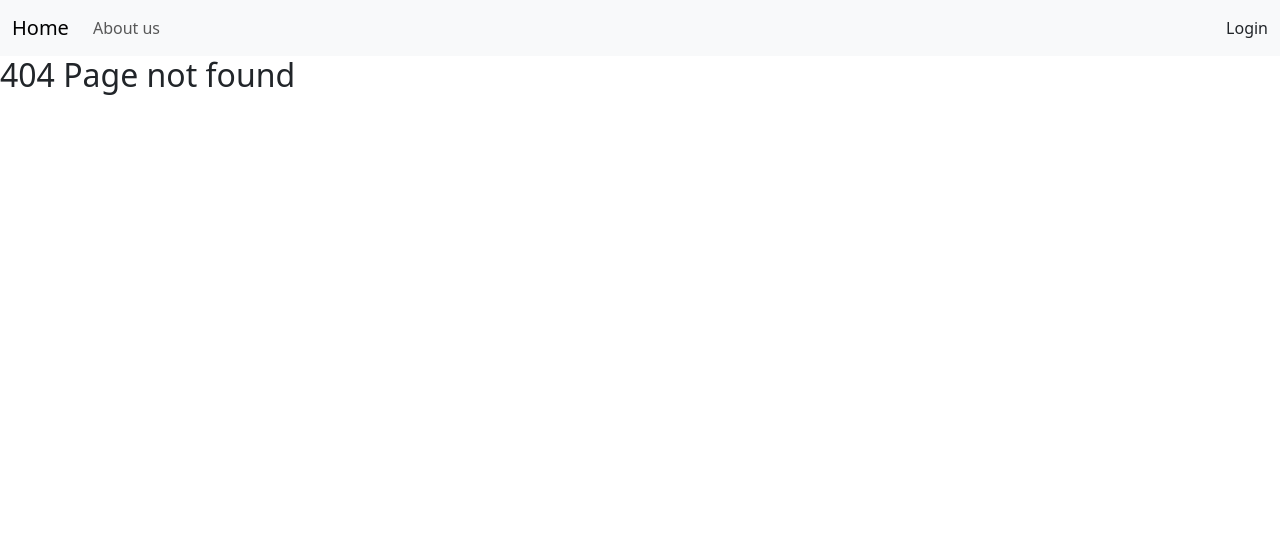
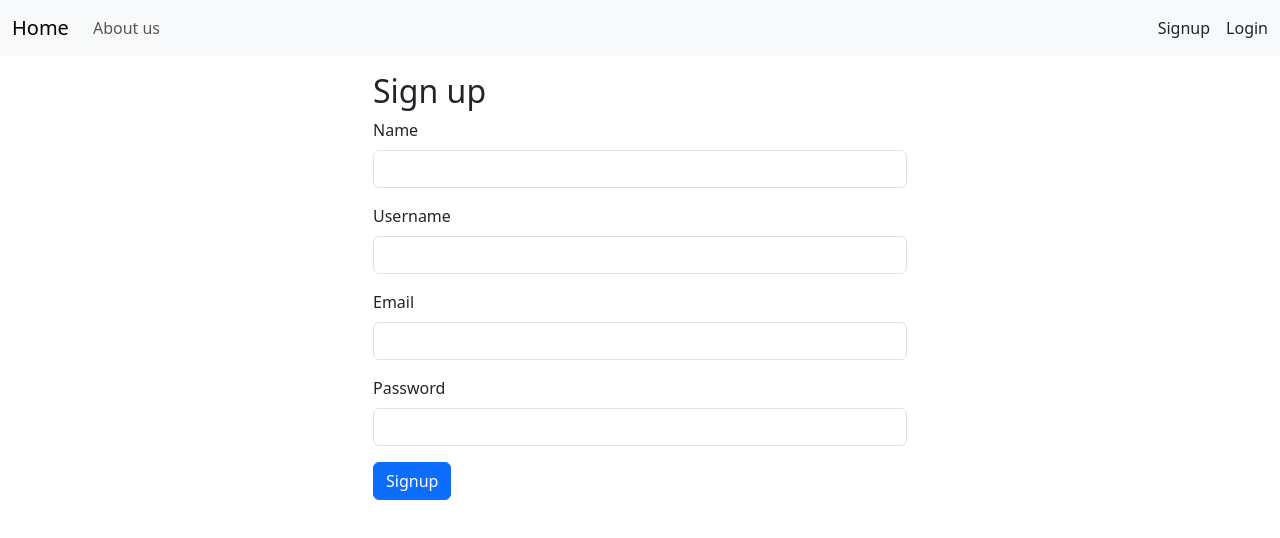
Before and after one commit to AmanVhora/react-jwt-authentication, a React (Create React App) app: page /signup in a window 1280 px wide. Before the commit this address had no page. Shown: the top 538 px of the page. Built offline with nearby package versions, Linux system fonts and the light colour scheme; no server answers.

Commit message:
Implement Sign up, user profile, delete user account and getting error in edit profile that needs to be solve

```diff
--- a/src/App.js
+++ b/src/App.js
@@ -2,12 +2,33 @@ import { BrowserRouter } from 'react-router-dom';
 import './App.css';
 import Navigationbar from './components/Navbar';
 import Routes from './routes/Routes';
+import { useDispatch, useSelector } from "react-redux";
+import { allUsers, getCurrentUser, profile } from './slices/userSlice';
+import { useEffect } from 'react';
 
 function App() {
+  const dispatch = useDispatch();
+  const currentUser = useSelector(getCurrentUser)
+  const { token } = useSelector((state) => state.auth);
+
+  useEffect(() => {
+    if (token === null) {
+      dispatch(allUsers());
+    }
+  }, []);
+
+  useEffect(() => {
+    if (token !== null) {
+      dispatch(profile({ id: currentUser.id, token: token }));
+    }
+  }, [token]);
+
   return (
     <BrowserRouter>
       <Navigationbar />
-      <Routes />
+      <div className='container'>
+        <Routes />
+      </div>
     </BrowserRouter>
   );
 }
--- a/src/components/Navbar.jsx
+++ b/src/components/Navbar.jsx
@@ -3,6 +3,7 @@ import { Navbar, NavbarBrand, Nav, NavItem, NavLink, Button } from 'reactstrap';
 import { Link, useNavigate } from 'react-router-dom';
 import { useDispatch, useSelector } from 'react-redux';
 import { logout } from '../slices/authSlice';
+import { removeCurrentUser } from '../slices/userSlice';
 
 const Navigationbar = () => {
   const navigate = useNavigate();
@@ -11,7 +12,8 @@ const Navigationbar = () => {
 
   const handleLogout = () => {
     dispatch(logout());
-    navigate('/', { replace: true });
+    dispatch(removeCurrentUser());
+    navigate('/login', { replace: true });
   };
 
   let button;
@@ -21,7 +23,10 @@ const Navigationbar = () => {
       <Button color="danger" onClick={handleLogout}>Logout</Button>
     </>
   } else {
-    button = <NavLink tag={Link} to="/login">Login</NavLink>
+    button = <>
+      <NavLink tag={Link} to="/signup" className='me-3'>Signup</NavLink>
+      <NavLink tag={Link} to="/login">Login</NavLink>
+    </>
   }
 
   return (
--- /dev/null
+++ b/src/pages/EditProfile.jsx
@@ -0,0 +1,61 @@
+import { useState } from "react";
+import { useDispatch, useSelector } from "react-redux";
+import { Button, Form, Input, Label } from "reactstrap";
+import { editProfile, getCurrentUser } from "../slices/userSlice";
+import { useNavigate } from "react-router-dom";
+
+export const EditProfile = () => {
+  const dispatch = useDispatch();
+  const navigate = useNavigate();
+
+  const currentUser = useSelector(getCurrentUser);
+  const { token } = useSelector((state) => state.auth);
+  const [data, setData] = useState({ name: currentUser.name, username: currentUser.username, email: currentUser.email, password: '123456' });
+
+  const handleChange = (e) => {
+    setData({ ...data, [e.target.name]: e.target.value })
+  };
+
+  const handleUpdateProfile = () => {
+    console.log(data);
+    dispatch(editProfile({
+      id: currentUser.id,
+      token: token,
+      user: {
+        ...data
+      }
+    }));
+    navigate('/profile', { replace: true })
+  };
+
+  return (
+    <div className="container w-50 mt-3">
+      <h2>Edit your profile</h2>
+      <Form>
+        <div>
+          <Label for="name">Name</Label>
+          <Input type="text" id="name" name="name" value={data.name} onChange={handleChange} autoComplete="name" />
+        </div>
+
+        <div className="mt-3">
+          <Label for="username">Username</Label>
+          <Input type="text" id="username" name="username" value={data.username} onChange={handleChange} autoComplete="username" />
+        </div>
+
+        <div className="mt-3">
+          <Label for="email">Email</Label>
+          <Input type="email" id="email" name="email" value={data.email} onChange={handleChange} autoComplete="email" />
+        </div>
+
+        <div className="mt-3">
+          <Label for="password">Password</Label>
+          <Input type="password" id="password" name="password" value={data.password} onChange={handleChange} autoComplete="password" />
+        </div>
+
+        <div className="mt-3">
+          <Button color="primary" onClick={handleUpdateProfile}>Update</Button>
+        </div>
+      </Form>
+    </div>
+  );
+};
--- a/src/pages/Home.jsx
+++ b/src/pages/Home.jsx
@@ -1,5 +1,5 @@
 export const Home = () => {
-    return (
+  return (
     <div>
       <h2>Home Page</h2>
     </div>
--- a/src/pages/Login.jsx
+++ b/src/pages/Login.jsx
@@ -14,12 +14,12 @@ export const Login = () => {
   };
 
   const handleLogin = () => {
-    dispatch(login({ email: credentials.email, password: credentials.password }))
+    dispatch(login({ email: credentials.email, password: credentials.password }));
     navigate('/', { replace: true });
   };
 
   return (
-    <div className="container w-25 mt-3">
+    <div className="container w-50 mt-3">
       <h2>Login</h2>
       <Form>
         <div>
--- /dev/null
+++ b/src/pages/Profile.jsx
@@ -0,0 +1,30 @@
+import { useDispatch, useSelector } from "react-redux";
+import { deleteAccount, getCurrentUser, removeCurrentUser } from "../slices/userSlice";
+import { Link, useNavigate } from "react-router-dom";
+import { Button } from "reactstrap";
+import { logout } from "../slices/authSlice";
+
+export const Profile = () => {
+  const currentUser = useSelector(getCurrentUser)
+  const dispatch = useDispatch();
+  const navigate = useNavigate();
+  const { token } = useSelector(state => state.auth)
+
+  const handleDeleteAccount = () => {
+    dispatch(deleteAccount({ id: currentUser.id, token: token }))
+    dispatch(removeCurrentUser());
+    dispatch(logout());
+    navigate('/', { replace: true })
+  };
+
+  return (
+    <div>
+      <h3 className="mb-4">Your Profile</h3>
+      <p>Name: {currentUser.name}</p>
+      <p>Username: {currentUser.username}</p>
+      <p>Email: {currentUser.email}</p>
+      <div><Link to={'/profile/edit'}>Update Profile</Link></div>
+      <Button color="danger" className="mt-3" onClick={handleDeleteAccount}>Delete Account</Button>
+    </div>
+  );
+};
--- /dev/null
+++ b/src/pages/Signup.jsx
@@ -0,0 +1,51 @@
+import { useState } from "react";
+import { useDispatch } from "react-redux";
+import { Button, Form, Input, Label } from "reactstrap";
+import { createAccount } from "../slices/userSlice";
+import { useNavigate } from "react-router-dom";
+
+export const Signup = () => {
+  const navigate = useNavigate();
+  const dispatch = useDispatch();
+  const [data, setData] = useState({ name: '', username: '', email: '', password: '' });
+
+  const handleChange = (e) => {
+    setData({ ...data, [e.target.name]: e.target.value })
+  };
+
+  const handleUpdateProfile = () => {
+    dispatch(createAccount({ user: data }));
+    navigate('/login', { replace: true });
+  };
+
+  return (
+    <div className="container w-50 mt-3">
+      <h2>Sign up</h2>
+      <Form>
+        <div>
+          <Label for="name">Name</Label>
+          <Input type="text" id="name" name="name" value={data.name} onChange={handleChange} autoComplete="name" />
+        </div>
+
+        <div className="mt-3">
+          <Label for="username">Username</Label>
+          <Input type="text" id="username" name="username" value={data.username} onChange={handleChange} autoComplete="username" />
+        </div>
+
+        <div className="mt-3">
+          <Label for="email">Email</Label>
+          <Input type="email" id="email" name="email" value={data.email} onChange={handleChange} autoComplete="email" />
+        </div>
+
+        <div className="mt-3">
+          <Label for="password">Password</Label>
+          <Input type="password" id="password" name="password" value={data.password} onChange={handleChange} autoComplete="password" />
+        </div>
+
+        <div className="mt-3">
+          <Button color="primary" onClick={handleUpdateProfile}>Signup</Button>
+        </div>
+      </Form>
+    </div>
+  );
+};
--- a/src/routes/Routes.jsx
+++ b/src/routes/Routes.jsx
@@ -3,6 +3,9 @@ import { Routes as RouterRoutes, Route } from "react-router-dom";
 import { useSelector } from "react-redux";
 import { Login } from "../pages/Login";
 import { Home } from "../pages/Home";
+import { Profile } from "../pages/Profile";
+import { EditProfile } from "../pages/EditProfile";
+import { Signup } from "../pages/Signup";
 
 const Routes = () => {
   const { token } = useSelector((state) => state.auth);
@@ -12,9 +15,15 @@ const Routes = () => {
       <Route path="/" element={<Home />} />
       <Route path="/about" element={<div>About us</div>} />
       {token !== null ? (
-        <Route path="/profile" element={<div>Profile</div>} />
+        <>
+          <Route path="/profile" element={<Profile />} />
+          <Route path="/profile/edit" element={<EditProfile />} />
+        </>
       ) : (
-        <Route path="/login" element={<Login />} />
+        <>
+          <Route path="/login" element={<Login />} />
+          <Route path="/signup" element={<Signup />} />
+        </>
       )}
       <Route path="*" element={<h2>404 Page not found</h2>} />
     </RouterRoutes>
--- /dev/null
+++ b/src/slices/userSlice.js
@@ -0,0 +1,106 @@
+import { createAsyncThunk, createSlice } from "@reduxjs/toolkit";
+import axios from "axios";
+
+const initialState = {
+  users: [],
+  currentUser: {}
+};
+const baseUrl = "http://localhost:3001";
+
+export const allUsers = createAsyncThunk('users/allUsers', async () => {
+  const response = await axios.get(`${baseUrl}/users`)
+  return response.data
+});
+
+export const createAccount = createAsyncThunk('users/createAccount', async (data) => {
+  try {
+    const response = await axios.post(`${baseUrl}/users`, data)
+    return response.data
+  } catch (error) {
+    console.error('Request failed: ', error.message);
+  }
+});
+
+export const profile = createAsyncThunk('users/profile', async ({ id, token }) => {
+  try {
+    const response = await axios.get(`${baseUrl}/users/${id}`, {
+      headers: {
+        'Authorization': `Bearer ${token}`
+      }
+    })
+    return response.data
+  } catch (error) {
+    if (error.response && error.response.status === 401) {
+      console.error('Unauthorized User: ', error);
+    } else {
+      console.error('Request failed: ', error);
+    }
+  }
+});
+
+export const editProfile = createAsyncThunk('users/editProfile', async ({ id, token, user }) => {
+  try {
+    const response = await axios.put(`${baseUrl}/users/${id}`, user, {
+      headers: {
+        'Authorization': `Bearer ${token}`
+      }
+    });
+    return response.data;
+  } catch (error) {
+    if (error.response && error.response.status === 401) {
+      console.error('Unauthorized User: ', error);
+    } else {
+      console.error('Request failed: ', error);
+    }
+  }
+});
+
+export const deleteAccount = createAsyncThunk('users/deleteAccount', async ({ id, token }) => {
+  try {
+    const response = await axios.delete(`${baseUrl}/users/${id}`, {
+      headers: {
+        'Authorization': `Bearer ${token}`
+      }
+    })
+    return response.data
+  } catch (error) {
+    if (error.response && error.response.status === 401) {
+      console.error('Unauthorized User: ', error);
+    } else {
+      console.error('Request failed: ', error);
+    }
+  }
+});
+
+const usersSlice = createSlice({
+  name: 'users',
+  initialState,
+  reducers: {
+    removeCurrentUser: (state) => {
+      state.currentUser = {}
+    }
+  },
+  extraReducers: builder => {
+    builder.addCase(allUsers.fulfilled, (state, action) => {
+      state.users = action.payload
+    })
+    .addCase(createAccount.fulfilled, (state, action) => {
+      state.users.push(action.payload)
+    })
+    .addCase(profile.fulfilled, (state, action) => {
+      state.currentUser = action.payload
+    })
+    .addCase(editProfile.fulfilled, (state, action) => {
+      console.log(action.payload);
+    })
+    .addCase(deleteAccount.fulfilled, (state, action) => {
+      state.users = state.users.filter(user => user.id !== action.payload.id)
+      console.log(action.payload);
+    })
+  }
+});
+
+export const getCurrentUser = (state) => state.users.users.find(user => user.username === state.auth.username);
+
+export default usersSlice.reducer;
+export const { removeCurrentUser } = usersSlice.actions;
--- a/src/store.js
+++ b/src/store.js
@@ -1,8 +1,10 @@
 import { configureStore } from "@reduxjs/toolkit";
 import authReducer from './slices/authSlice'
+import userReducer from './slices/userSlice'
 
 export default configureStore({
   reducer: {
-    auth: authReducer
+    auth: authReducer,
+    users: userReducer
   }
 })
```
